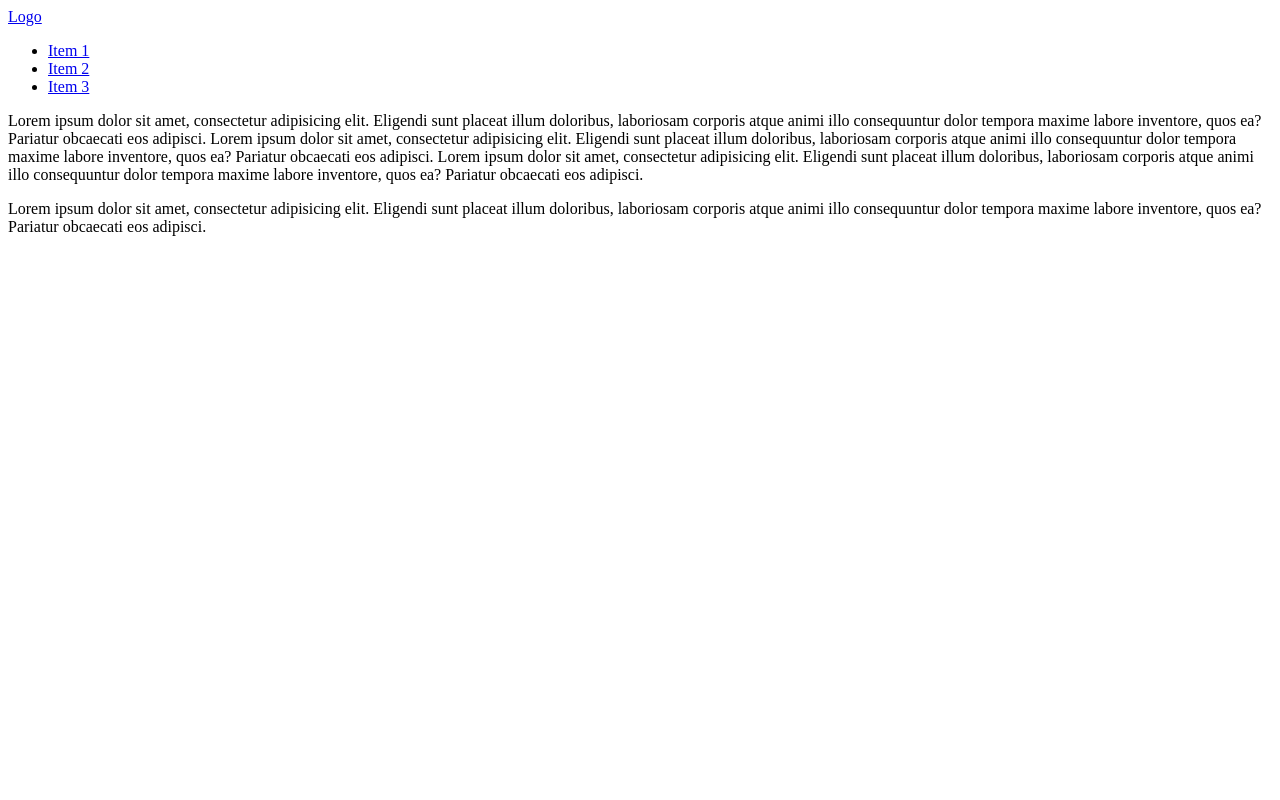
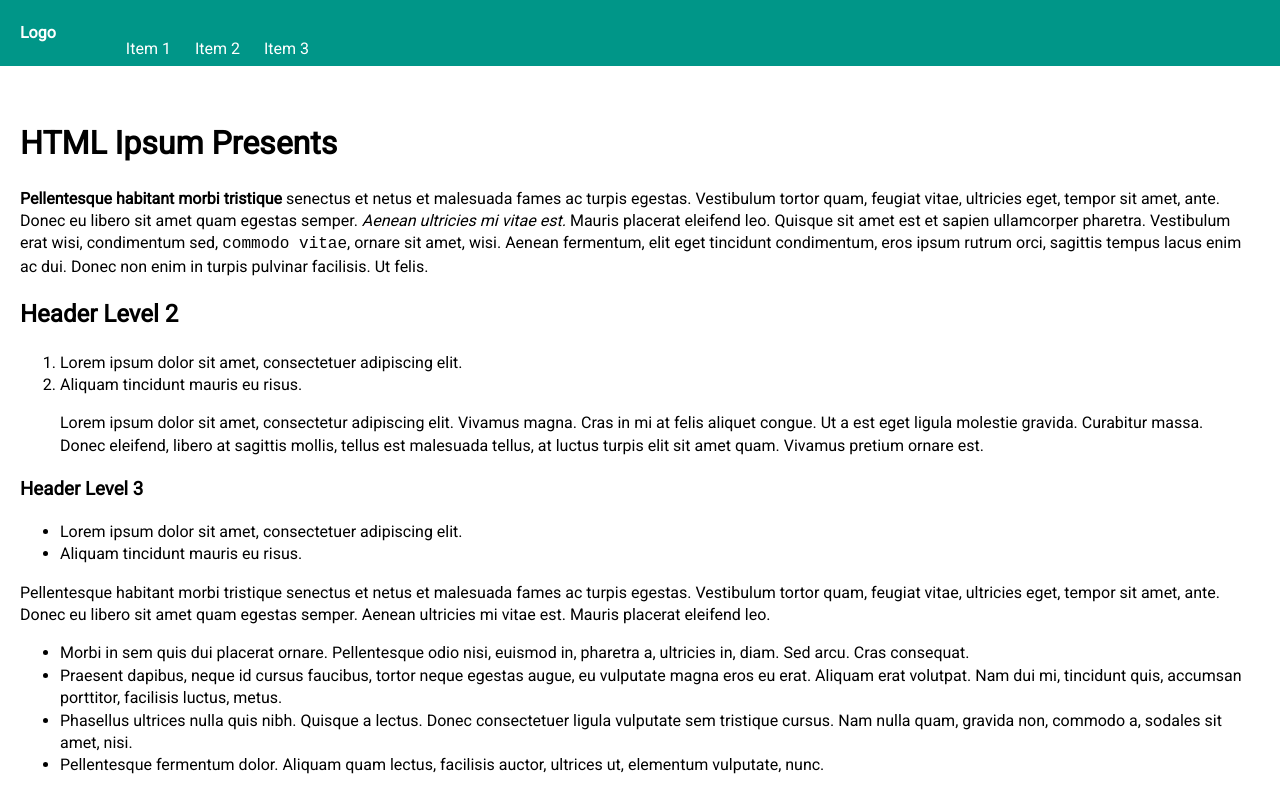
Before and after one commit to aminelch/menu-responsive, a plain HTML site: page index.html in a window 1280 px wide. Drawn offline with nearby package versions, Linux system fonts and the light colour scheme; files that its build step writes are made by us from their sources.

Commit message:
styling menu,container and define margin and postion

```diff
--- a/app.scss
+++ b/app.scss
@@ -0,0 +1,69 @@
+/**************************************
+****    BASE
+**************************************/
+
+*{
+    box-sizing: border-box;
+}
+html,body{
+    font-family: "Roboto", sans-serif;
+    font-size: 16px;
+    line-height: 1.4;
+    height: 100%;
+    margin: 0;
+    padding: 0;
+}
+
+a {
+    color:inherit;
+    text-decoration: none;
+}
+
+.site-content{
+    padding-top:100px;
+    clear:both;
+}
+.container{
+
+  margin: 0px 20px;
+}
+/**************************************
+****    HEADER
+**************************************/
+
+.header{
+    position: fixed;
+    background: rgb(0, 150, 136);
+    height: 66px;
+    left:0;
+    right:0;
+    color:white;
+    line-height: 66px;
+
+}
+
+.header__logo{
+
+    font-weight: bold;
+    padding:0 20px;
+    float:left;
+}
+/**************************************
+****    MENU
+**************************************/
+
+.menu{
+    float: left;
+    list-style: none;;
+    li{
+        display:inline-block;
+    }
+    a{
+        padding: 0 10px;
+        display:inline-block;
+    }
+    a:hover{
+        color:yellow;
+    }
+
+}
--- a/index.html
+++ b/index.html
@@ -4,12 +4,15 @@
     <meta charset="UTF-8">
     <meta name="author" content="aminelch">
     <meta name="viewport" content="width=device-width, initial-scale=1.0">
-    <link rel="stylesheet" href="css/app.css">
+
+    <link rel="stylesheet" href="public/app.css">
+    <link href="https://fonts.googleapis.com/css2?family=Roboto&display=swap" rel="stylesheet">
 
     <title>Menu responsive</title>
 </head>
 <body>
     <header class="header">
+        <a href="#" class="header__icon"></a>
         <a href="#" class="header__logo">Logo</a>
         <nav class="menu">
             <ul>
@@ -18,21 +21,38 @@
                 <li><a href="#">Item 3</a></li>
             </ul>
         </nav>
-
     </header>
     <div class="site-content">
-        <div class="container">
-            Lorem ipsum dolor sit amet, consectetur adipisicing elit. Eligendi sunt placeat illum doloribus, laboriosam corporis atque animi illo consequuntur dolor tempora maxime labore inventore, quos ea? Pariatur obcaecati eos adipisci.
+      <div class="container">
+        <h1>HTML Ipsum Presents</h1>
 
-            Lorem ipsum dolor sit amet, consectetur adipisicing elit. Eligendi sunt placeat illum doloribus, laboriosam corporis atque animi illo consequuntur dolor tempora maxime labore inventore, quos ea? Pariatur obcaecati eos adipisci.
+        <p><strong>Pellentesque habitant morbi tristique</strong> senectus et netus et malesuada fames ac turpis egestas. Vestibulum tortor quam, feugiat vitae, ultricies eget, tempor sit amet, ante. Donec eu libero sit amet quam egestas semper. <em>Aenean ultricies mi vitae est.</em> Mauris placerat eleifend leo. Quisque sit amet est et sapien ullamcorper pharetra. Vestibulum erat wisi, condimentum sed, <code>commodo vitae</code>, ornare sit amet, wisi. Aenean fermentum, elit eget tincidunt condimentum, eros ipsum rutrum orci, sagittis tempus lacus enim ac dui. <a href="#">Donec non enim</a> in turpis pulvinar facilisis. Ut felis.</p>
 
+        <h2>Header Level 2</h2>
 
-            Lorem ipsum dolor sit amet, consectetur adipisicing elit. Eligendi sunt placeat illum doloribus, laboriosam corporis atque animi illo consequuntur dolor tempora maxime labore inventore, quos ea? Pariatur obcaecati eos adipisci.
-            <p>
-                Lorem ipsum dolor sit amet, consectetur adipisicing elit. Eligendi sunt placeat illum doloribus, laboriosam corporis atque animi illo consequuntur dolor tempora maxime labore inventore, quos ea? Pariatur obcaecati eos adipisci.
+        <ol>
+           <li>Lorem ipsum dolor sit amet, consectetuer adipiscing elit.</li>
+           <li>Aliquam tincidunt mauris eu risus.</li>
+        </ol>
 
-            </p>
-        </div>
+        <blockquote><p>Lorem ipsum dolor sit amet, consectetur adipiscing elit. Vivamus magna. Cras in mi at felis aliquet congue. Ut a est eget ligula molestie gravida. Curabitur massa. Donec eleifend, libero at sagittis mollis, tellus est malesuada tellus, at luctus turpis elit sit amet quam. Vivamus pretium ornare est.</p></blockquote>
+
+        <h3>Header Level 3</h3>
+
+        <ul>
+           <li>Lorem ipsum dolor sit amet, consectetuer adipiscing elit.</li>
+           <li>Aliquam tincidunt mauris eu risus.</li>
+        </ul>
+
+        <p>Pellentesque habitant morbi tristique senectus et netus et malesuada fames ac turpis egestas. Vestibulum tortor quam, feugiat vitae, ultricies eget, tempor sit amet, ante. Donec eu libero sit amet quam egestas semper. Aenean ultricies mi vitae est. Mauris placerat eleifend leo.</p>
+
+        <ul>
+            <li>Morbi in sem quis dui placerat ornare. Pellentesque odio nisi, euismod in, pharetra a, ultricies in, diam. Sed arcu. Cras consequat.</li>
+            <li>Praesent dapibus, neque id cursus faucibus, tortor neque egestas augue, eu vulputate magna eros eu erat. Aliquam erat volutpat. Nam dui mi, tincidunt quis, accumsan porttitor, facilisis luctus, metus.</li>
+            <li>Phasellus ultrices nulla quis nibh. Quisque a lectus. Donec consectetuer ligula vulputate sem tristique cursus. Nam nulla quam, gravida non, commodo a, sodales sit amet, nisi.</li>
+            <li>Pellentesque fermentum dolor. Aliquam quam lectus, facilisis auctor, ultrices ut, elementum vulputate, nunc.</li>
+         </ul>
+      </div>
     </div>
 </body>
 </html>
```
Also changed, not shown: public/app.css (added), 2 other files.
